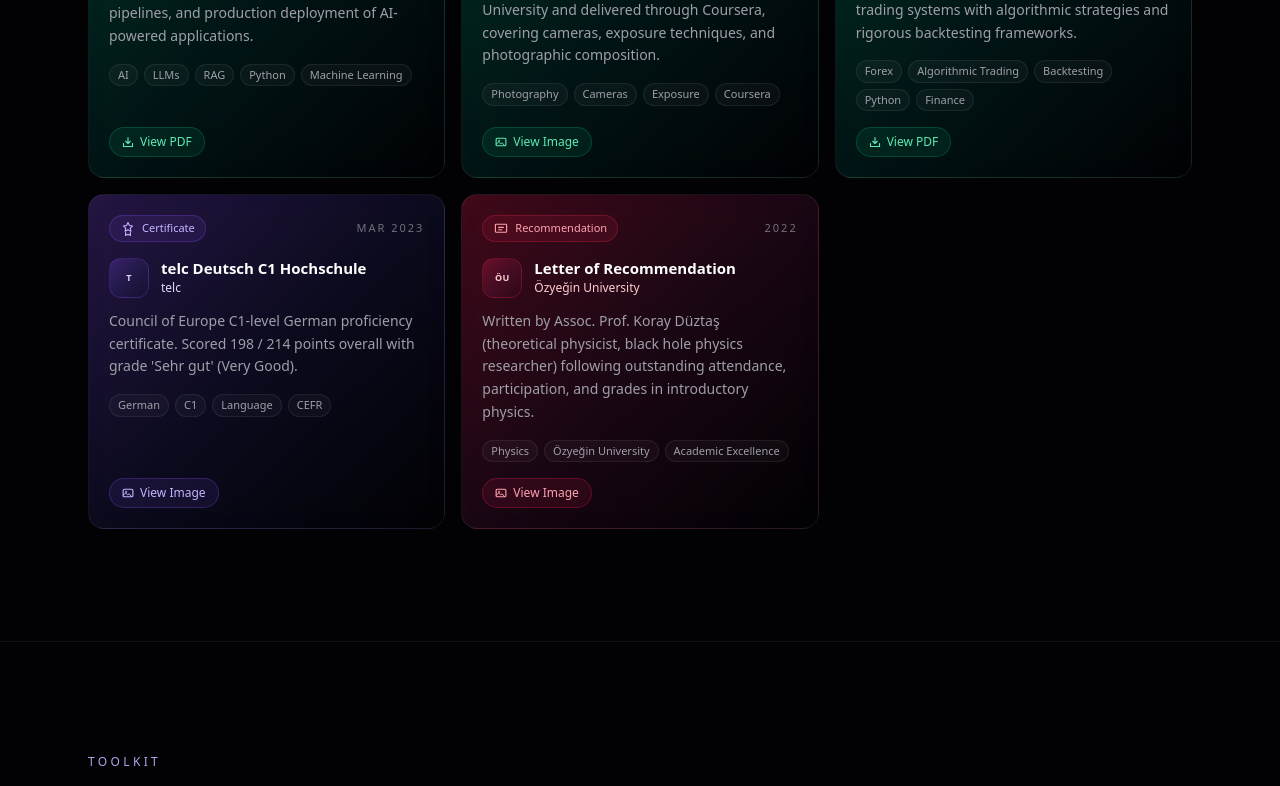
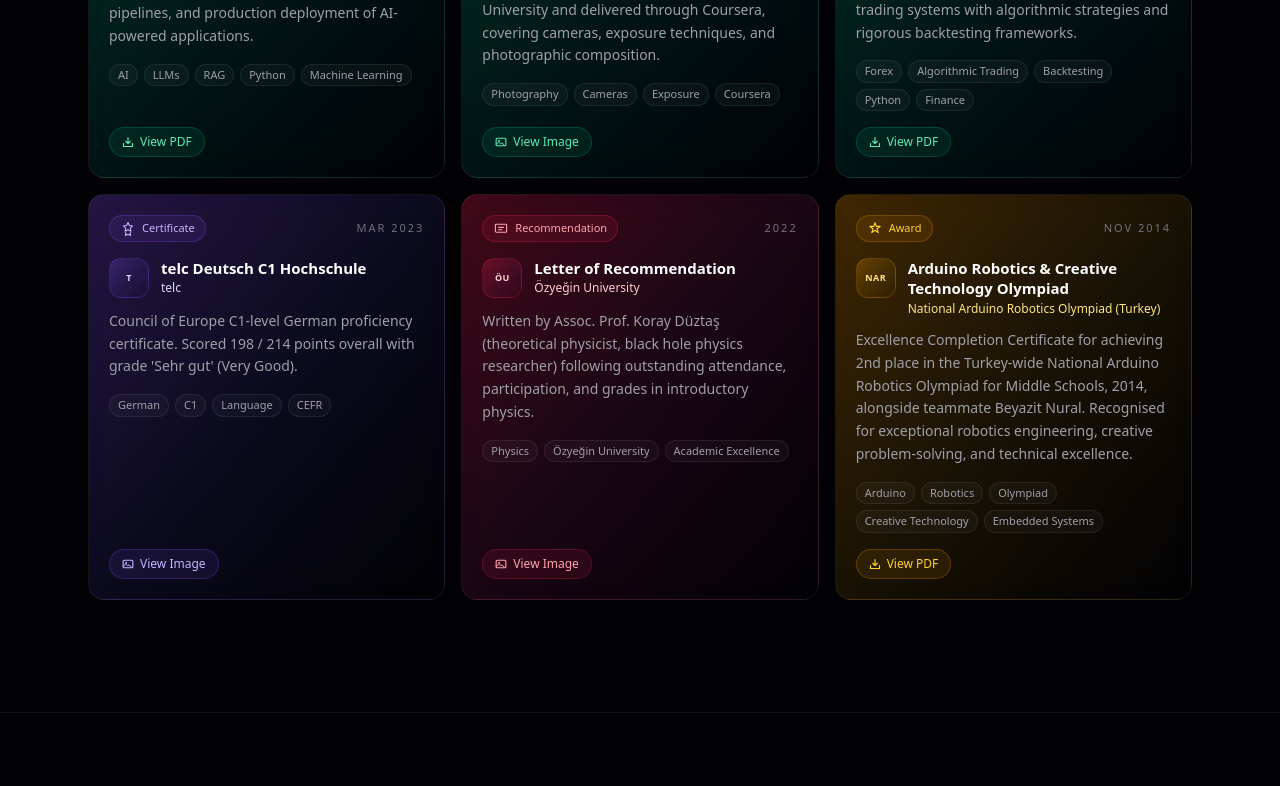
Before and after one commit to egehank1/personal-website, a Next.js app: page / in a window 1280 px wide. Shown: the part 7522-8308 px from the top of the page. Built offline with nearby package versions, Linux system fonts and the light colour scheme; no server answers.

Commit message:
Add Arduino Robotics certificate to credentials data, highlighting achievement in national competition.

```diff
--- a/src/data/credentials.ts
+++ b/src/data/credentials.ts
@@ -114,4 +114,15 @@ export const credentials: Credential[] = [
     filePath: "/credentials/recommendation-letter-black-hole-physics.jpg",
     tags: ["Physics", "Özyeğin University", "Academic Excellence"],
   },
+  {
+    id: "arduino-certificate-2014",
+    title: "Arduino Robotics & Creative Technology Olympiad",
+    issuer: "National Arduino Robotics Olympiad (Turkey)",
+    date: "Nov 2014",
+    type: "award",
+    description:
+      "Excellence Completion Certificate for achieving 2nd place in the Turkey-wide National Arduino Robotics Olympiad for Middle Schools, 2014, alongside teammate Beyazit Nural. Recognised for exceptional robotics engineering, creative problem-solving, and technical excellence.",
+    filePath: "/credentials/arduino_certificate_2014.pdf",
+    tags: ["Arduino", "Robotics", "Olympiad", "Creative Technology", "Embedded Systems"],
+  },
 ];
```
Also changed, not shown: 1 other file (tests, documents, lock files or other folders).
